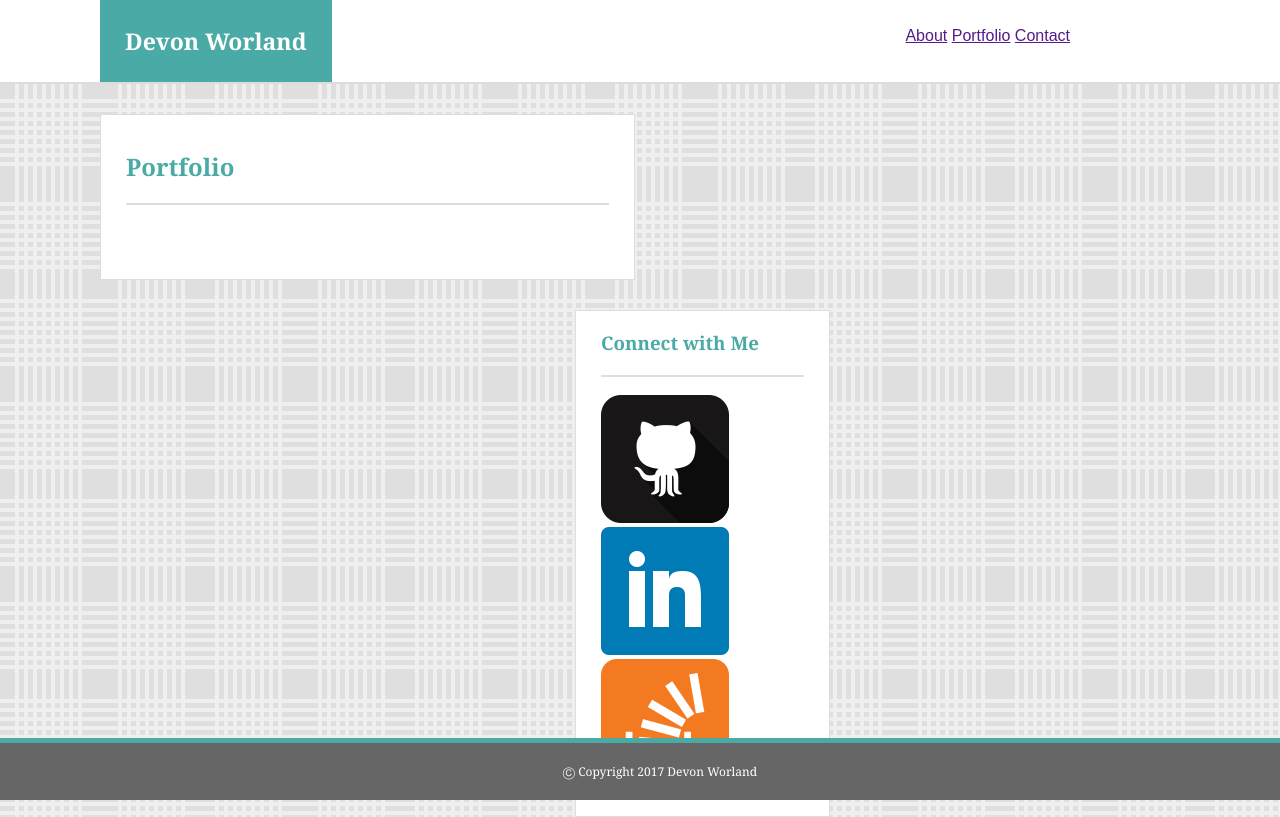
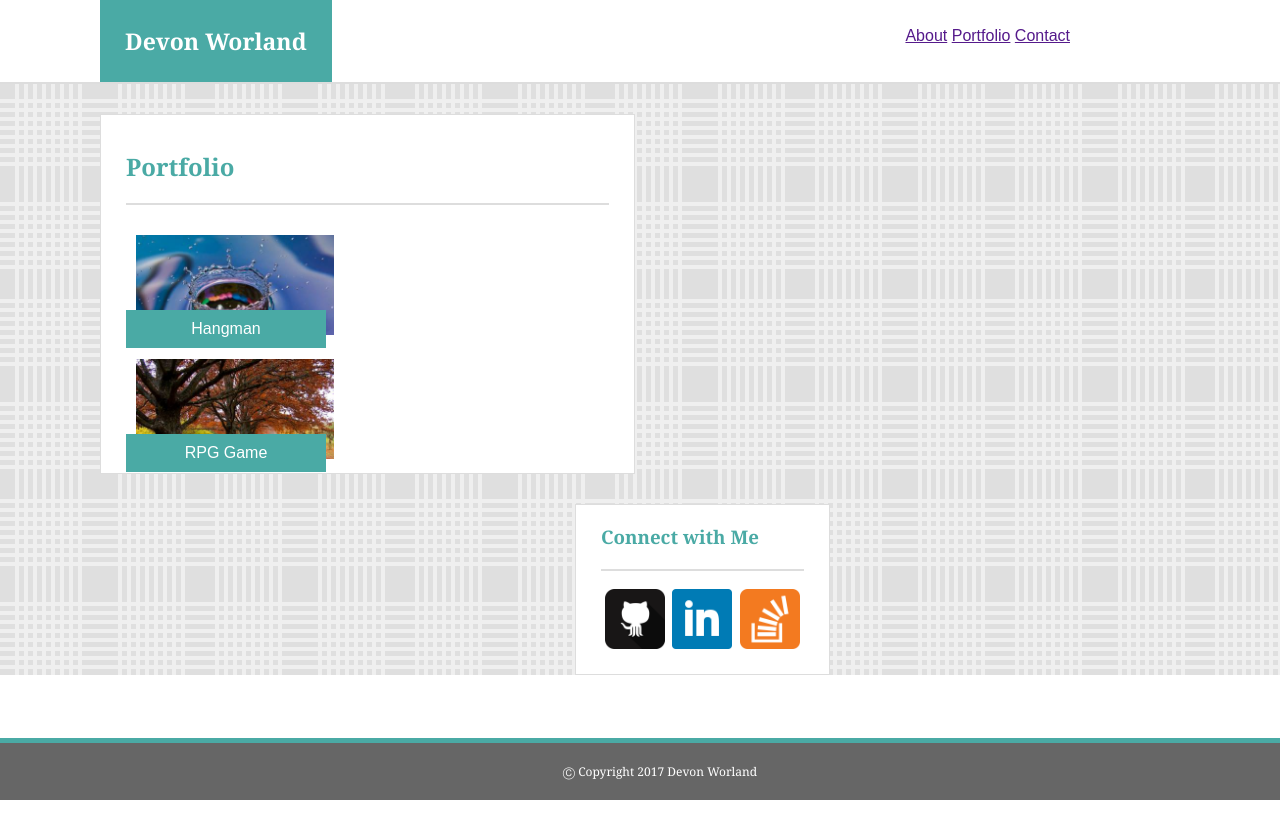
Before and after one commit to dworland/Basic-Portfolio, a plain HTML site: page portfolio.html in a window 1280 px wide. Drawn offline with Linux system fonts and the light colour scheme.

Commit message:
fifth edit

```diff
--- a/portfolio.html
+++ b/portfolio.html
@@ -7,6 +7,7 @@
 
 </head>
 <body>
+
 	<div>
 
 		<header class="header clearfix">
@@ -31,22 +32,50 @@
 
 				<h2>Portfolio</h2>
 
-				<div>
-				<a href=""><img src=""></a>
-				<a href=""><img src=""></a>
+				<div class="row">
+
+					<div class="image">
+
+						<a href=""><img class="portfolio-image" src="assets/images/nature1.jpg"></a>
+
+						<span class="imagetext">Hangman</span>
+
+					</div>
+
+					<div class="image">
+
+						<a href=""><img class="portfolio-image" src="assets/images/nature2.jpg"></a>
+
+						<span class="imagetext">RPG Game</span>
+
+					</div>
+
 				</div>
 
-				<div>
-				<a href=""><img src=""></a>
-				<a href=""><img src=""></a>
+
+					<!--<div class="row">
+
+						<a href=""><img class="portfolio-image" src="assets/images/nature3.jpg"></a>
+
+						<span>Trivia Game</span>
+
+						<a href=""><img class="portfolio-image" src="assets/images/nature4.jpg"></a>
+
+						<span>Rutgers Info Widget</span>
+
+					</div>
+
+					<div class="row">
+
+						<a href=""><img class="portfolio-image" src="assets/images/nature5.jpg"></a>
+
+						<span>Rock Paper Scissors</span>
+
+					</div>
+
 				</div>
 
-				<div>
-				<a href=""><img src=""></a>
-				<a href=""><img src=""></a>
-				</div>
-
-			</section>
+			--></section>
 
 		</div>
 
@@ -56,14 +85,22 @@
 
 				<h3>Connect with Me</h3>
 
-				<img class="social" src="assets/images/Github.png" alt="Github">
-				<img class="social" src="assets/images/linkedin.png" alt="Linkedin">
-				<img class="social" src="assets/images/overflow.png" alt="StackOverflow">
+				<div class="flex-center">
+
+				<img class="social-icons" src="assets/images/Github.png" alt="Github">
+				<img class="social-icons" src="assets/images/linkedin.png" alt="Linkedin">
+				<img class="social-icons" src="assets/images/overflow.png" alt="StackOverflow">
+
+				</div>
+
 			</section>
+
 		</div>
 
 		<div>
+
 			<footer class="footertext">&#9400; Copyright 2017 Devon Worland</footer>
+
 		</div>
 
 	</div>
```
